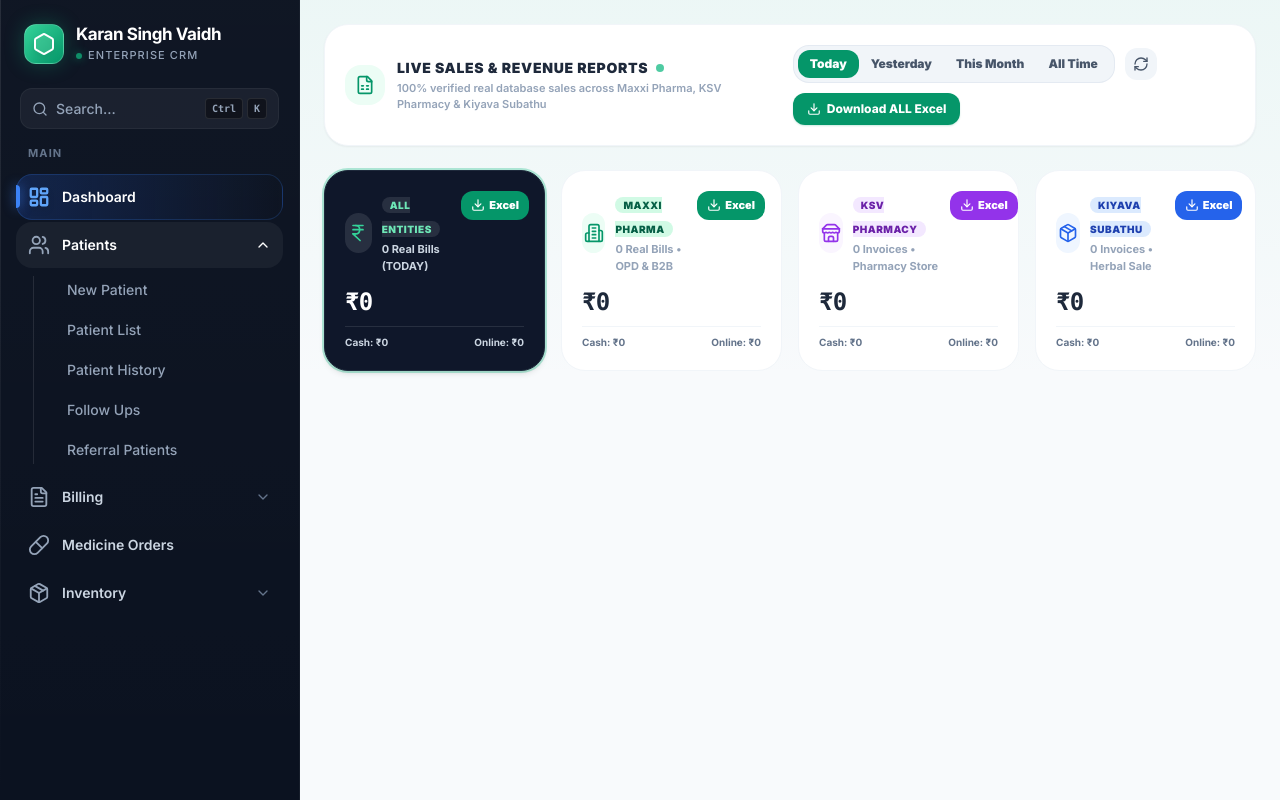
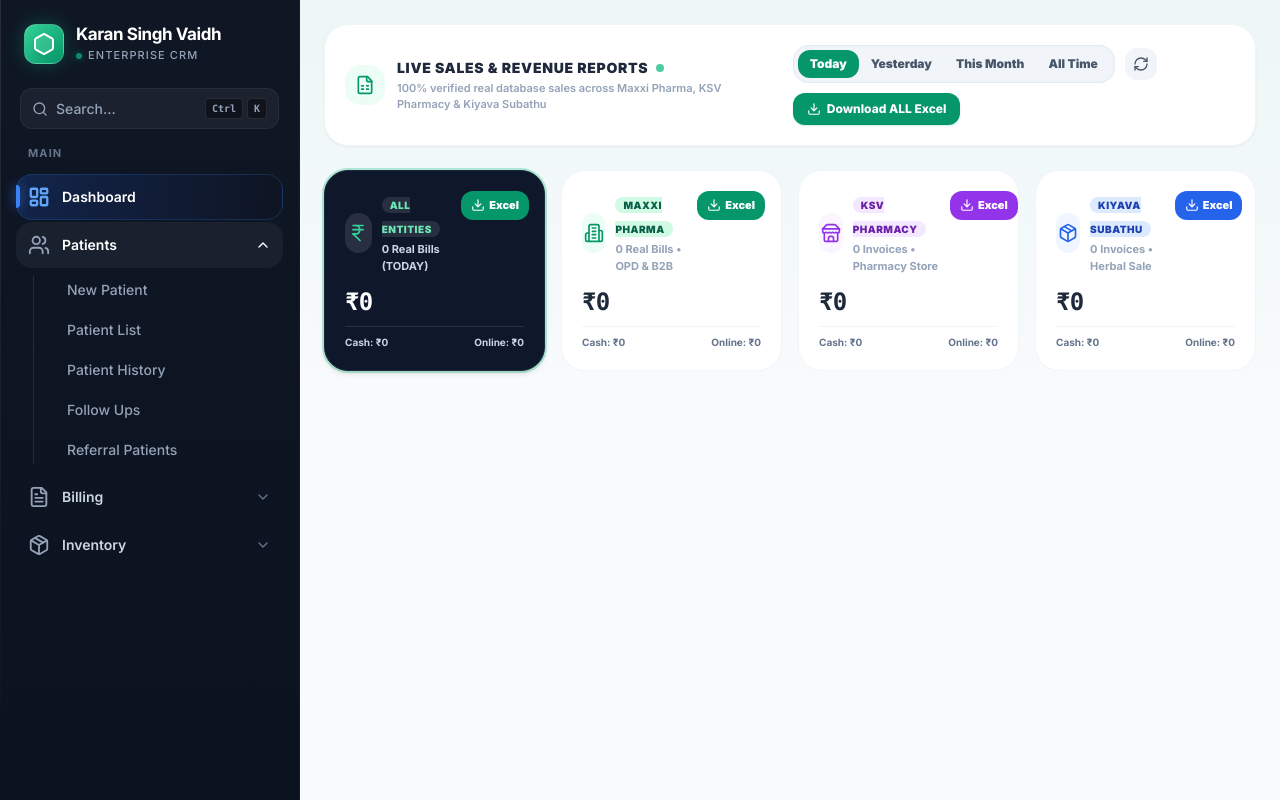
Before and after one commit to opdcrmksv2026-art/frontend, a Next.js app: page / in a window 1280 px wide. Built offline with nearby package versions, Linux system fonts and the light colour scheme; no server answers.

Commit message:
fix(nav): remove Medicine Orders item from navigation

```diff
--- a/src/components/Navigation.tsx
+++ b/src/components/Navigation.tsx
@@ -6,7 +6,7 @@ import Link from 'next/link'
 import { usePathname, useRouter } from 'next/navigation'
 import {
   Search, Menu, X, LayoutDashboard, Users, FileText,
-  Pill, Package, ChevronDown, Hexagon, ExternalLink,
+  Package, ChevronDown, Hexagon, ExternalLink,
   type LucideIcon
 } from 'lucide-react'
 
@@ -52,7 +52,6 @@ const navigationGroups: NavGroup[] = [
           // { name: 'Refunds', href: '/billing/refunds' }
         ]
       },
-      { name: 'Medicine Orders', href: '/orders', icon: Pill },
       {
         name: 'Inventory',
         icon: Package,
```
